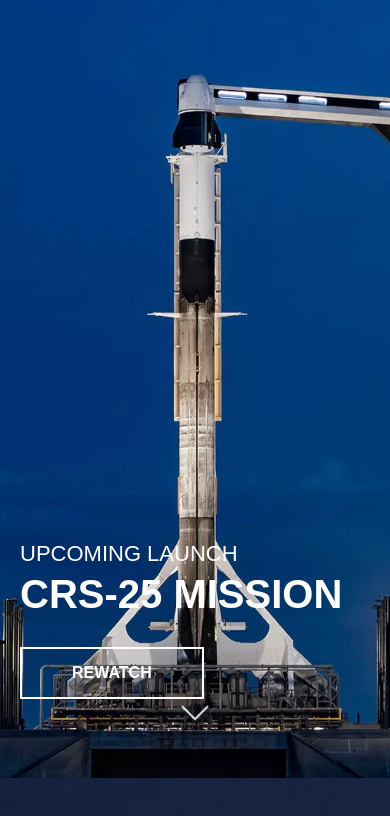
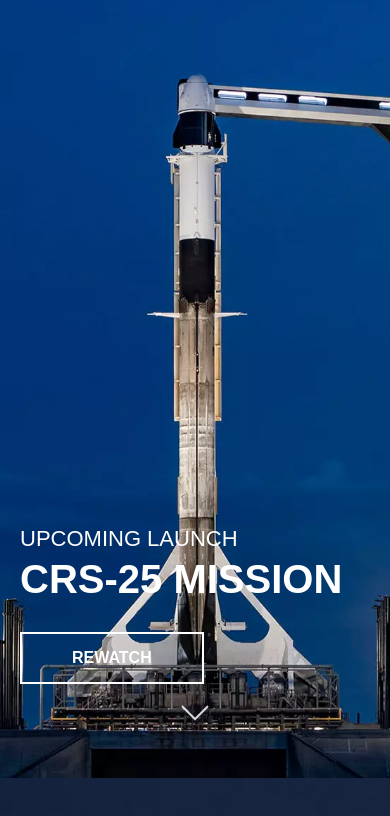
Before and after one commit to Tolumaestro/spaceX-clone, a plain HTML site: page index.html in a window 390 px wide. Shown: the part 66-882 px from the top of the page. Drawn offline with Linux system fonts and the light colour scheme; a web font is replaced by a local one.

Commit message:
First commit

```diff
--- a/css/style.css
+++ b/css/style.css
@@ -457,6 +457,7 @@
     }
 
     .mobile-main-menu .logo{
+        display: block;
         position: absolute;
         z-index: 100;
         top: 30px;
@@ -467,7 +468,7 @@
 
 
     .section-inner{
-        bottom: 75px;
+        bottom: 90px;
         left: 20px;
     }
 
```
